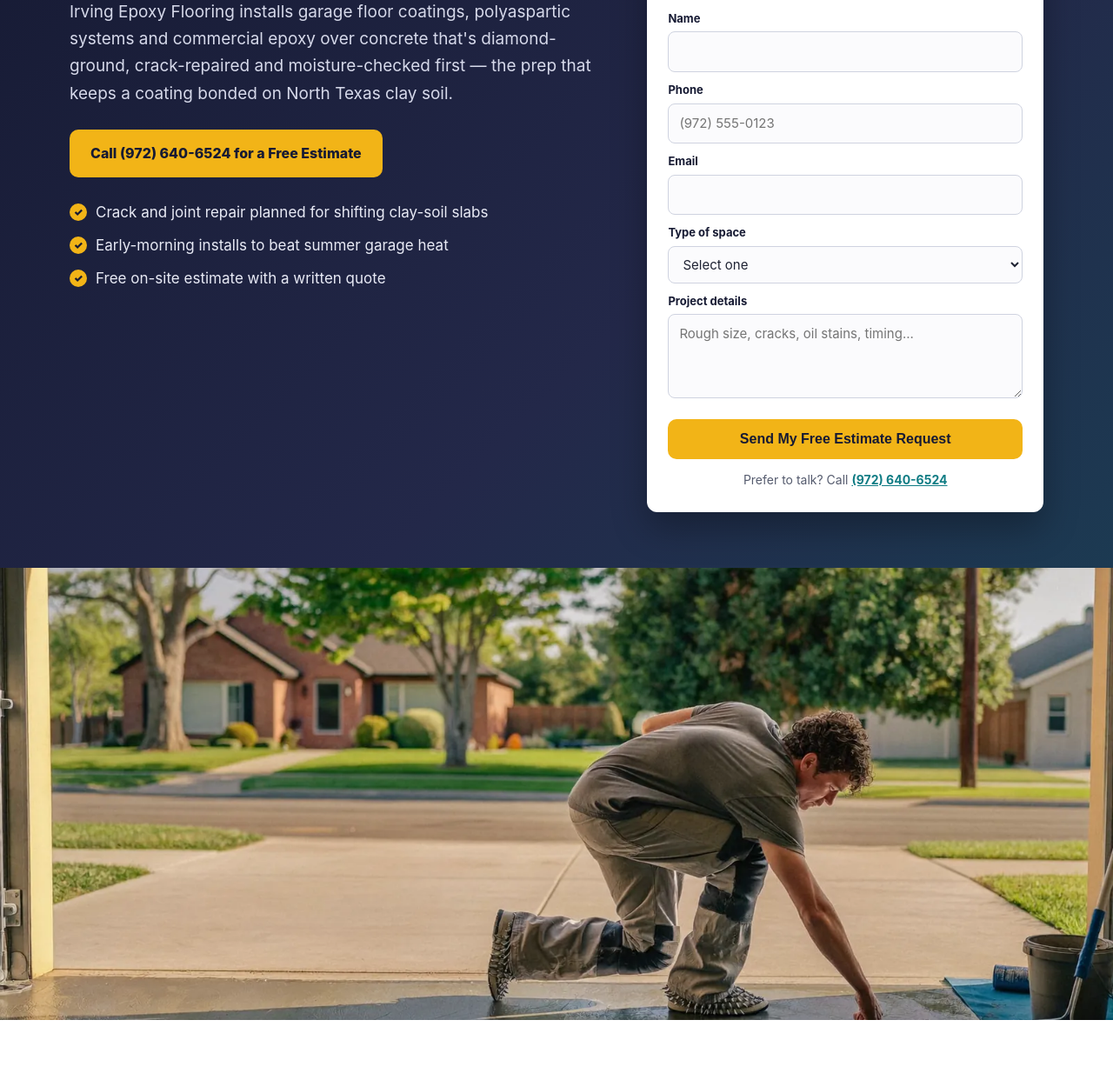
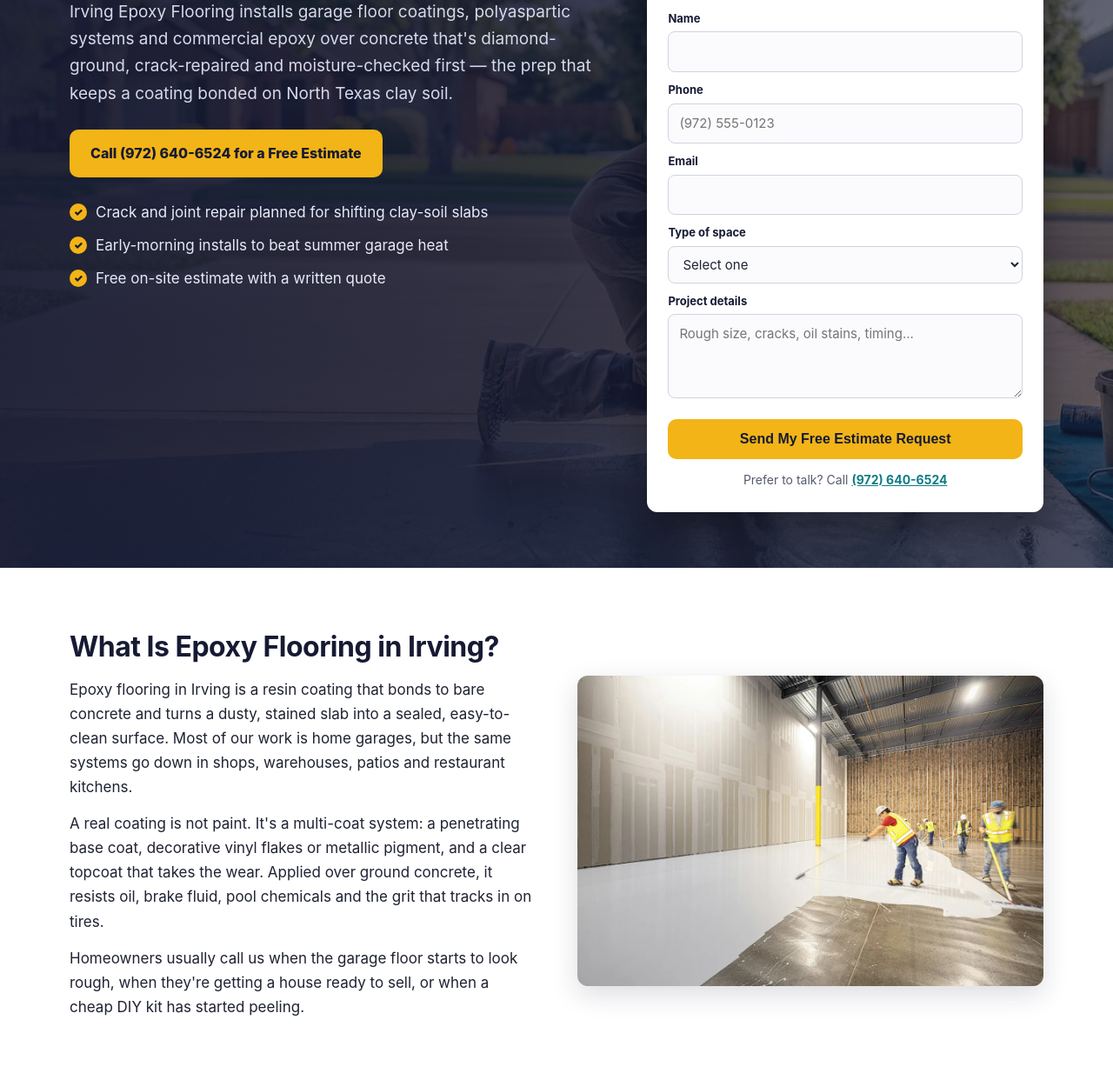
Before and after one commit to iDevRM/epoxy-flooring-irving, a plain HTML site: page index.html in a window 1280 px wide. Shown: the part 248-1490 px from the top of the page at 87% size. Drawn offline with Linux system fonts and the light colour scheme.

Commit message:
Home page header: background photo + quote form
Updated hero header style with a gradient background image.

```diff
--- a/index.html
+++ b/index.html
@@ -117,7 +117,7 @@
   </div>
 </nav>
 
-<header class="hero">
+<header class="hero" style="background:linear-gradient(90deg,rgba(22,26,51,0.93) 0%,rgba(22,26,51,0.84) 50%,rgba(22,26,51,0.62) 100%),url('epoxy-flooring-irving-hero.webp') center/cover no-repeat;">
   <div class="wrap hero-grid">
     <div class="hero-copy">
       <span class="eyebrow">Garages, homes &amp; businesses across Irving</span>
@@ -160,10 +160,6 @@
     </div>
   </div>
 </header>
-
-<div class="img-band">
-  <img src="epoxy-flooring-irving-hero.webp" alt="Installer spreading epoxy base coat in an open two-car garage" width="1600" height="900">
-</div>
 
 <section class="section">
   <div class="wrap split">
```
